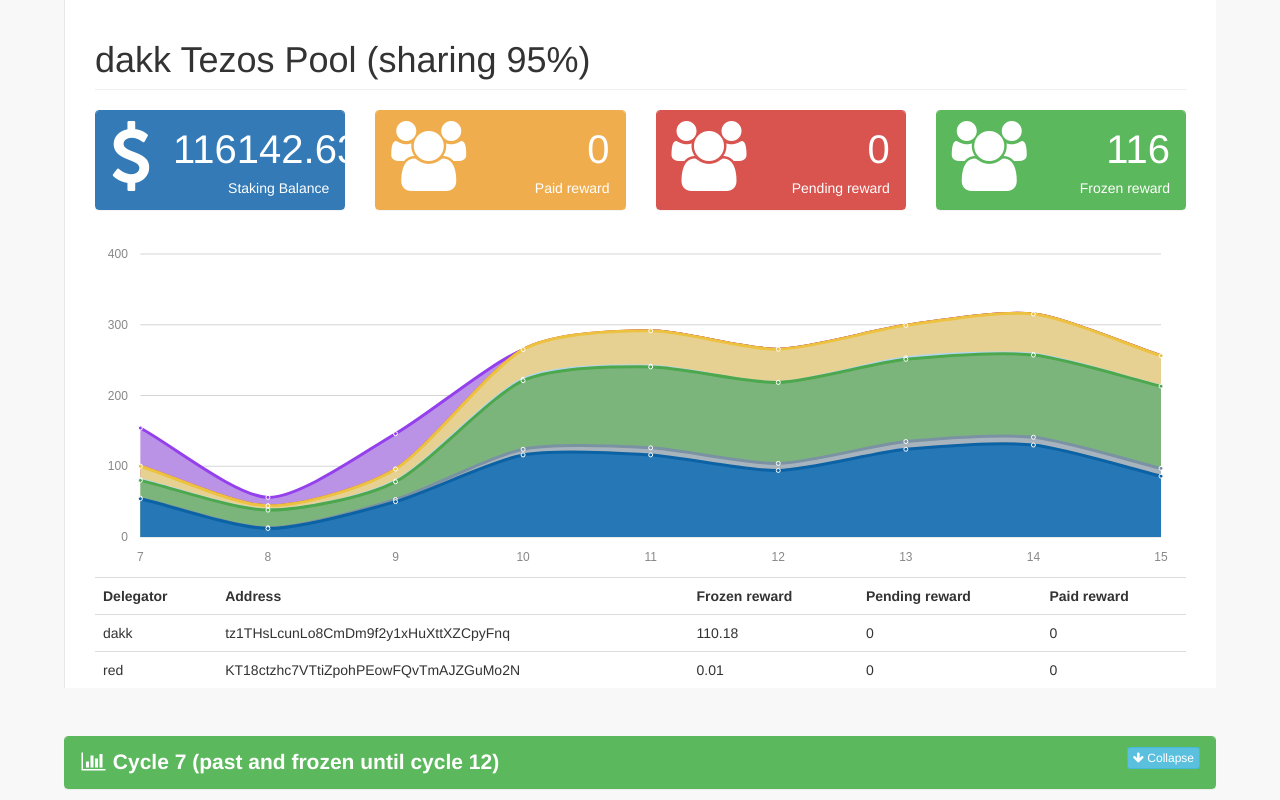
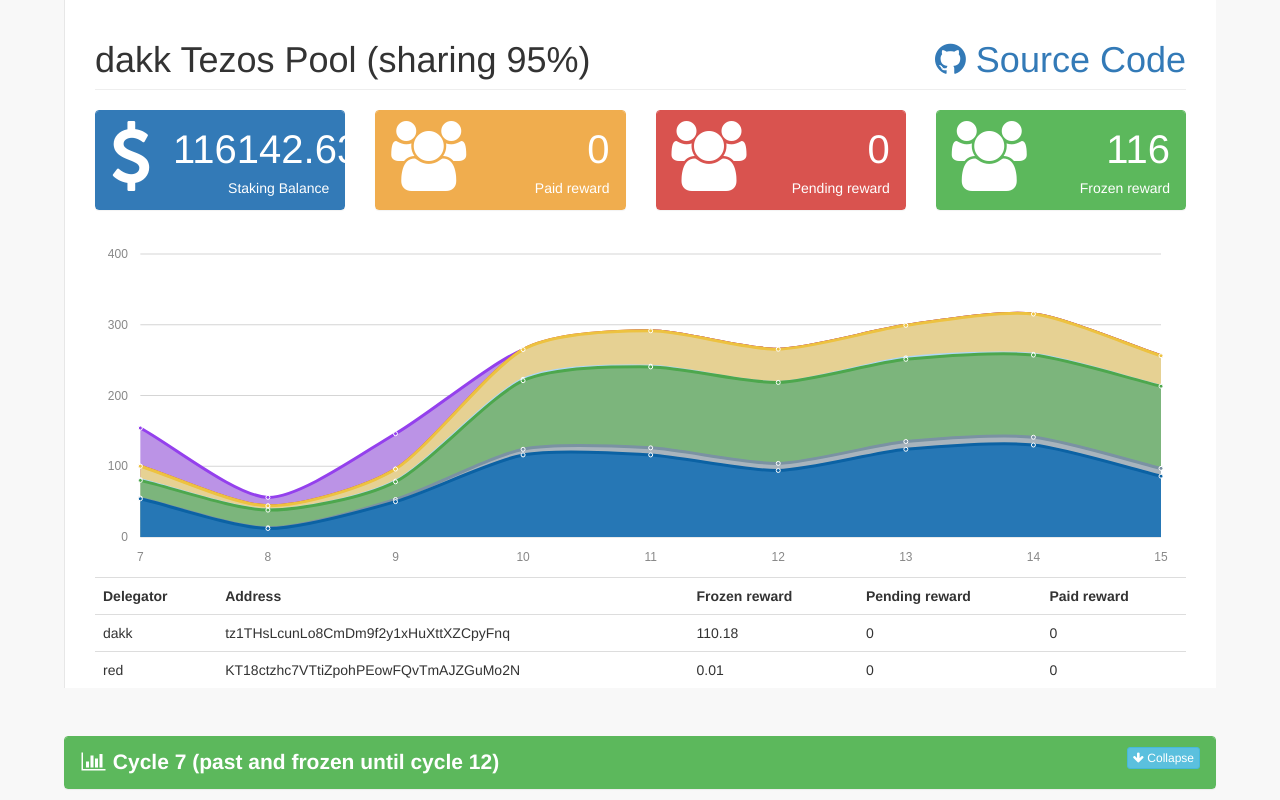
Before and after one commit to dakk/tezpool, a plain HTML site: page docs/index.html in a window 1280 px wide. Shown: the top 800 px of the page. Drawn offline with Linux system fonts and the light colour scheme.

Commit message:
source code link

```diff
--- a/docs/index.html
+++ b/docs/index.html
@@ -29,7 +29,7 @@
         <div id="page-wrapper" style="margin: 0; margin-left: 5%; margin-right: 5%; width: auto;">
             <div class="row">
                 <div class="col-lg-12">
-                    <h1 class="page-header">{{data.name}} Tezos Pool (sharing {{data.percentage}}%)</h1>
+                    <h1 class="page-header">{{data.name}} Tezos Pool (sharing {{data.percentage}}%) <a style="float: right" href="https://github.com/dakk/tezpool" target="_blank"><i class="fa fa-github"></i> Source Code</a></h1>
                 </div>
                 <!-- /.col-lg-12 -->
             </div>
```
